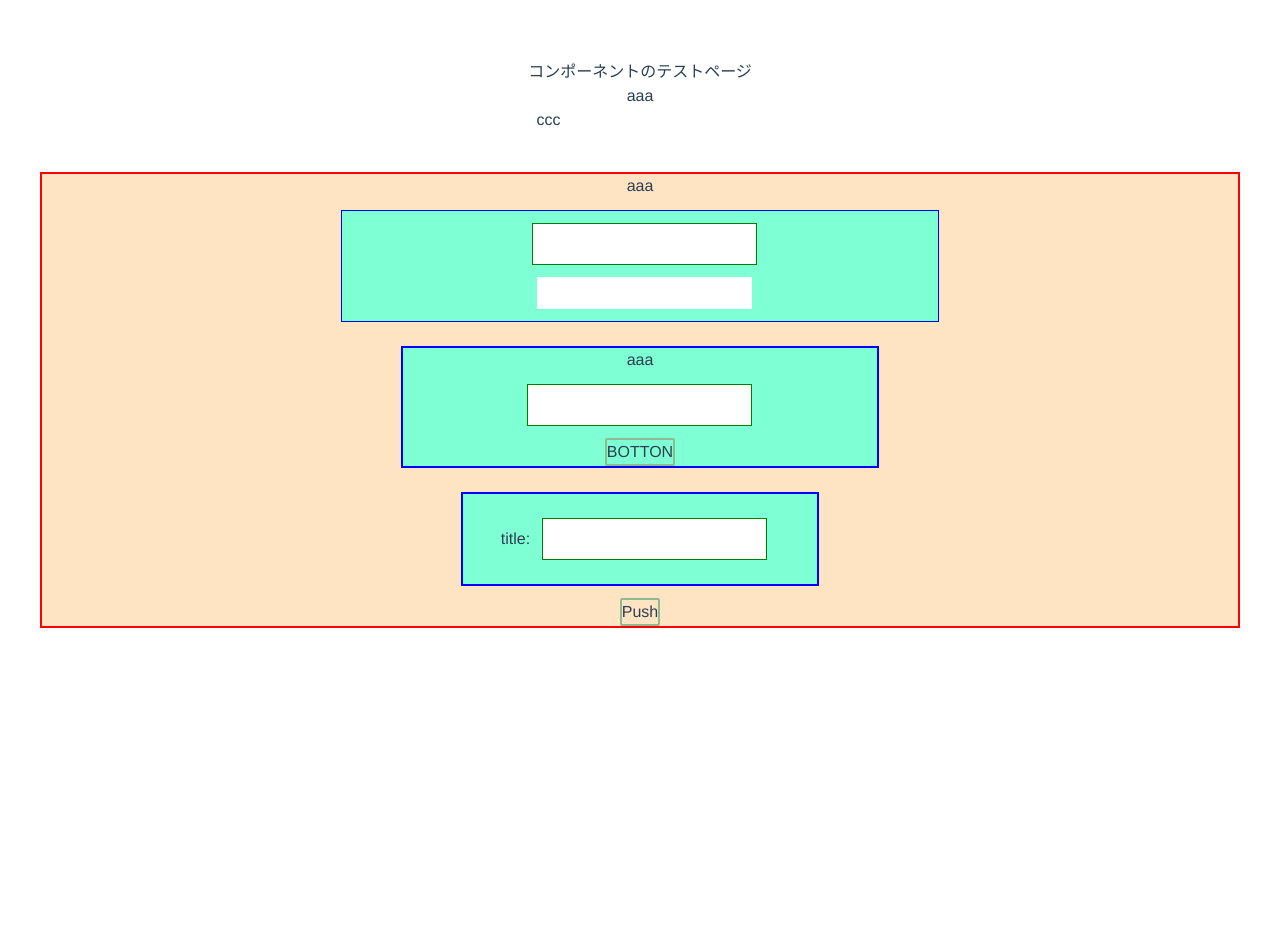
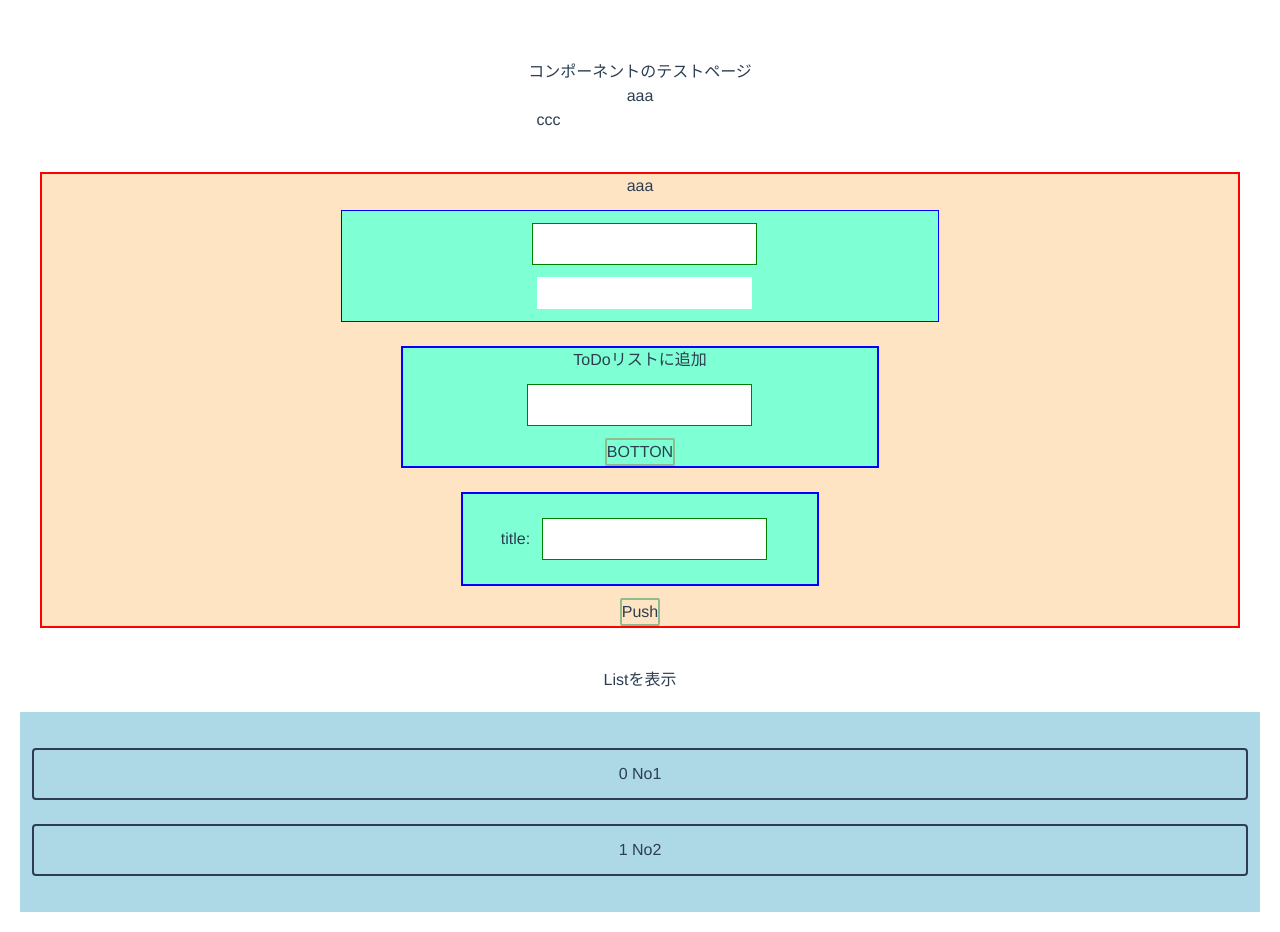
Before and after one commit to hita-fttk/vite-tutorial, a Vue app in the folder vite-app/: page / in a window 1280 px wide. Before the commit the page ends 800 px from the top, so only its background shows below. Built offline with nearby package versions, Linux system fonts and the light colour scheme.

Commit message:
emitとProps機能を追加した。

```diff
--- a/vite-app/src/App.vue
+++ b/vite-app/src/App.vue
@@ -1,5 +1,5 @@
 <template>
-  <TestChild />
+  <TestDisplay />
 </template>
 
 <script>
@@ -12,6 +12,7 @@ import Form from './components/Form.vue';
 import testCoomponent from './components/testComponent.vue';
 import TestComponent from './components/testComponent.vue';
 import TestChild from './components/TestChild.vue';
+import TestDisplay from './components/TestDisplay.vue';
 
 export default {
   name: 'App',
@@ -23,7 +24,8 @@ export default {
     Persons,
     Form,
     TestComponent,
-    TestChild
+    TestChild,
+    TestDisplay
 }
 }
 </script>
--- a/vite-app/src/components/TestChild.vue
+++ b/vite-app/src/components/TestChild.vue
@@ -28,7 +28,7 @@ import { ref } from 'vue';
             <input class="input-two" type="text">
         </div>
         <div class="input-box2">
-            <div>{{ hoge }}</div>
+            <div>ToDoリストに追加</div>
             <input class="input-one" type="text" v-model="hogehoge">
             <button>BOTTON</button>
         </div>
--- /dev/null
+++ b/vite-app/src/components/TestDisplay.vue
@@ -0,0 +1,27 @@
+<script setup lang="ts">
+
+import TestChild from './TestChild.vue';
+import TestList from './TestList.vue';
+
+import { Ref, ref } from 'vue';
+
+export type Memo ={
+    id:number,
+    title:string,
+}
+const memos:Ref<Memo[]> = ref([{id:0,title:'No1'},{id:1,title:'No2'}])
+
+const registerMemo = (memo)=>{
+    memos.value.push(memo)
+}
+
+</script>
+
+<template>
+    <TestChild @register="registerMemo" />
+    <TestList :memos="memos"/>
+</template>
+
+<style scoped>
+
+</style>
--- /dev/null
+++ b/vite-app/src/components/TestList.vue
@@ -0,0 +1,40 @@
+<script setup lang="ts">
+import { Memo } from './TestDisplay.vue';
+type Props ={
+    memos:Memo[]
+}
+
+defineProps<Props>()
+
+</script>
+
+<template>
+    <div>
+        Listを表示
+    </div>
+    <div class="list-container">
+        <li v-for="memo in memos">
+            {{ memo.id }}
+            <span>{{ memo.title }}</span>
+        </li>
+    </div>
+</template>
+
+<style scoped>
+li{
+    list-style: none;
+    margin: 12px;
+    border: 2px solid;
+    padding: 12px;
+    border-radius: 4px;
+}
+.list-container{
+    background-color: lightblue;
+    display: flex;
+    justify-content: center;
+    flex-direction: column;
+    height: 200px;
+    margin: 20px;
+
+}
+</style>
```
Also changed, not shown: vite-app/src/components/TestParent.vue (deleted, +0 -16 lines).
